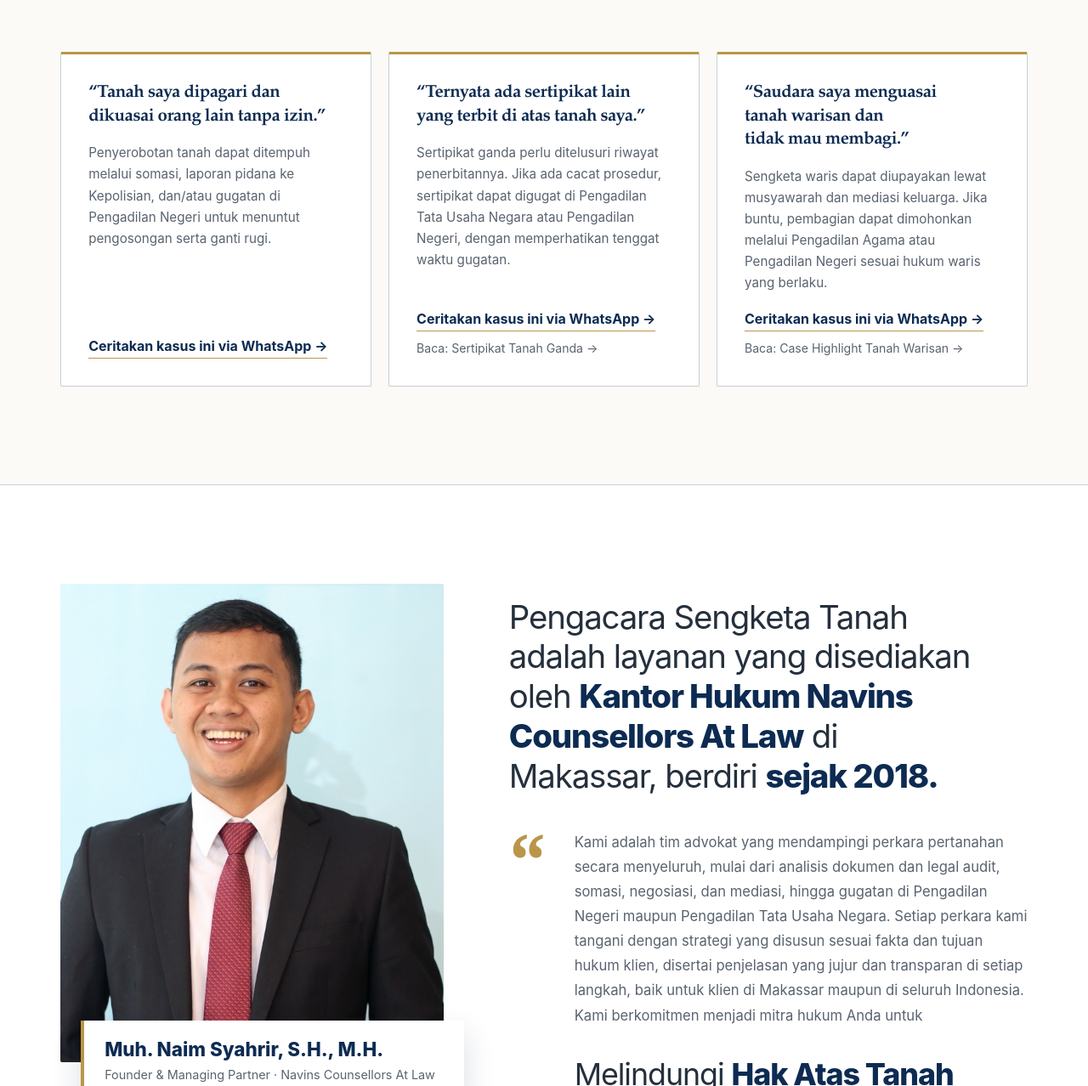
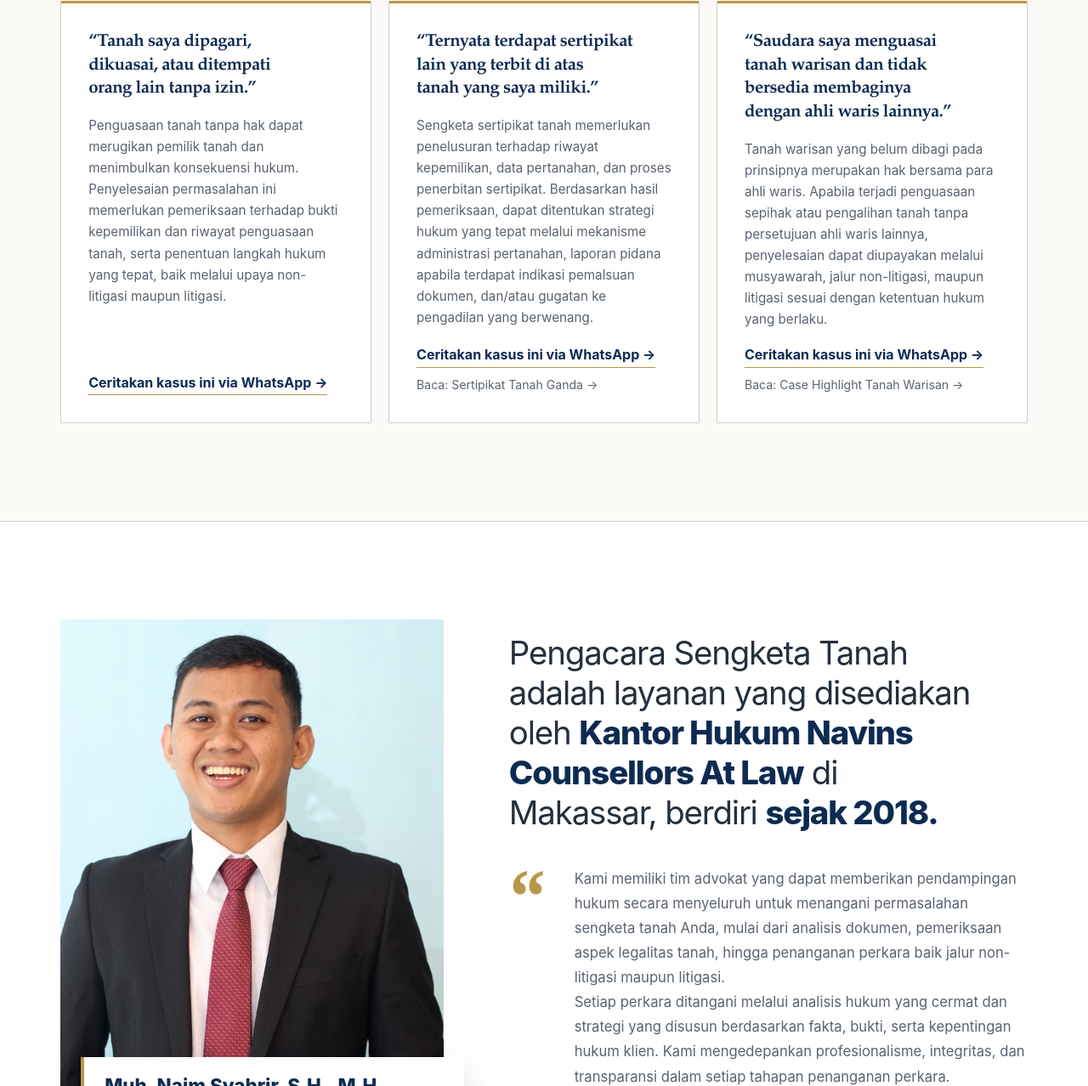
Before and after one commit to mrdevip15/sengketa-tanah-v2, a plain HTML site: page index.html in a window 1280 px wide. Shown: the part 2150-3428 px from the top of the page at 85% size. Drawn offline with Linux system fonts and the light colour scheme.

Commit message:
Update homepage copywriting for situations, service intro, and firm profile
Co-Authored-By: Claude Sonnet 5.5 <noreply@anthropic.com>

```diff
--- a/index.html
+++ b/index.html
@@ -273,12 +273,11 @@
               Lindungi Hak Atas Tanah Anda Dengan Pendampingan Hukum Yang Tepat!
             </p>
             <p>
-              Pengacara Sengketa Tanah adalah layanan jasa yang disediakan oleh
-              Kantor Hukum <strong>Navins Counsellors At Law</strong>. Kami
-              memiliki tim pengacara dengan pengetahuan dan pengalaman yang
-              sangat mendalam di bidang sengketa tanah, sehingga dapat
-              memberikan solusi dan strategi hukum yang tepat dalam menangani
-              permasalahan hukum sengketa tanah Anda.
+              Pengacara Sengketa Tanah merupakan layanan jasa hukum yang
+              disediakan oleh Kantor Hukum
+              <strong>Navins Counsellors At Law</strong>, yang memiliki
+              keahlian dan fokus penanganan perkara di bidang tanah dan
+              properti.
             </p>
             <p>
               Sengketa tanah memerlukan strategi hukum yang tepat karena setiap
@@ -308,8 +307,8 @@
           </div>
           <div class="situations-grid reveal">
             <article class="situation">
-              <h3>&ldquo;Tanah saya dipagari dan dikuasai orang lain tanpa izin.&rdquo;</h3>
-              <p>Penyerobotan tanah dapat ditempuh melalui somasi, laporan pidana ke Kepolisian, dan/atau gugatan di Pengadilan Negeri untuk menuntut pengosongan serta ganti rugi.</p>
+              <h3>&ldquo;Tanah saya dipagari, dikuasai, atau ditempati orang lain tanpa izin.&rdquo;</h3>
+              <p>Penguasaan tanah tanpa hak dapat merugikan pemilik tanah dan menimbulkan konsekuensi hukum. Penyelesaian permasalahan ini memerlukan pemeriksaan terhadap bukti kepemilikan dan riwayat penguasaan tanah, serta penentuan langkah hukum yang tepat, baik melalui upaya non-litigasi maupun litigasi.</p>
               <a
                 class="situation-cta"
                 href="https://wa.me/6285342917229?text=Halo%20Navins%20Counsellors%20At%20Law%2C%20tanah%20saya%20dikuasai%20orang%20lain%20tanpa%20izin.%20Saya%20ingin%20berkonsultasi.%0A%0A%28Ref%3A%20W-S-SEROBOT%29"
@@ -318,8 +317,8 @@
               >Ceritakan kasus ini via WhatsApp&nbsp;<span aria-hidden="true">&rarr;</span></a>
             </article>
             <article class="situation">
-              <h3>&ldquo;Ternyata ada sertipikat lain yang terbit di atas tanah saya.&rdquo;</h3>
-              <p>Sertipikat ganda perlu ditelusuri riwayat penerbitannya. Jika ada cacat prosedur, sertipikat dapat digugat di Pengadilan Tata Usaha Negara atau Pengadilan Negeri, dengan memperhatikan tenggat waktu gugatan.</p>
+              <h3>&ldquo;Ternyata terdapat sertipikat lain yang terbit di atas tanah yang saya miliki.&rdquo;</h3>
+              <p>Sengketa sertipikat tanah memerlukan penelusuran terhadap riwayat kepemilikan, data pertanahan, dan proses penerbitan sertipikat. Berdasarkan hasil pemeriksaan, dapat ditentukan strategi hukum yang tepat melalui mekanisme administrasi pertanahan, laporan pidana apabila terdapat indikasi pemalsuan dokumen, dan/atau gugatan ke pengadilan yang berwenang.</p>
               <a
                 class="situation-cta"
                 href="https://wa.me/6285342917229?text=Halo%20Navins%20Counsellors%20At%20Law%2C%20ada%20sertipikat%20lain%20yang%20terbit%20di%20atas%20tanah%20saya.%20Saya%20ingin%20berkonsultasi.%0A%0A%28Ref%3A%20W-S-GANDA%29"
@@ -329,8 +328,8 @@
               <a class="situation-read" href="sertipikat-tanah-ganda.html">Baca: Sertipikat Tanah Ganda <span aria-hidden="true">&rarr;</span></a>
             </article>
             <article class="situation">
-              <h3>&ldquo;Saudara saya menguasai tanah warisan dan tidak mau membagi.&rdquo;</h3>
-              <p>Sengketa waris dapat diupayakan lewat musyawarah dan mediasi keluarga. Jika buntu, pembagian dapat dimohonkan melalui Pengadilan Agama atau Pengadilan Negeri sesuai hukum waris yang berlaku.</p>
+              <h3>&ldquo;Saudara saya menguasai tanah warisan dan tidak bersedia membaginya dengan ahli waris lainnya.&rdquo;</h3>
+              <p>Tanah warisan yang belum dibagi pada prinsipnya merupakan hak bersama para ahli waris. Apabila terjadi penguasaan sepihak atau pengalihan tanah tanpa persetujuan ahli waris lainnya, penyelesaian dapat diupayakan melalui musyawarah, jalur non-litigasi, maupun litigasi sesuai dengan ketentuan hukum yang berlaku.</p>
               <a
                 class="situation-cta"
                 href="https://wa.me/6285342917229?text=Halo%20Navins%20Counsellors%20At%20Law%2C%20tanah%20warisan%20dikuasai%20salah%20satu%20ahli%20waris%20dan%20tidak%20mau%20dibagi.%20Saya%20ingin%20berkonsultasi.%0A%0A%28Ref%3A%20W-S-WARIS%29"
@@ -370,14 +369,24 @@
             </h2>
             <blockquote class="firm-intro-quote">
               <p>
-                Kami adalah tim advokat yang mendampingi perkara pertanahan
-                secara menyeluruh, mulai dari analisis dokumen dan legal audit,
-                somasi, negosiasi, dan mediasi, hingga gugatan di Pengadilan
-                Negeri maupun Pengadilan Tata Usaha Negara. Setiap perkara kami
-                tangani dengan strategi yang disusun sesuai fakta dan tujuan
-                hukum klien, disertai penjelasan yang jujur dan transparan di
-                setiap langkah, baik untuk klien di Makassar maupun di seluruh
-                Indonesia. Kami berkomitmen menjadi mitra hukum Anda untuk
+                Kami memiliki tim advokat yang dapat memberikan pendampingan
+                hukum secara menyeluruh untuk menangani permasalahan sengketa
+                tanah Anda, mulai dari analisis dokumen, pemeriksaan aspek
+                legalitas tanah, hingga penanganan perkara baik jalur
+                non-litigasi maupun litigasi.
+              </p>
+              <p>
+                Setiap perkara ditangani melalui analisis hukum yang cermat dan
+                strategi yang disusun berdasarkan fakta, bukti, serta
+                kepentingan hukum klien. Kami mengedepankan profesionalisme,
+                integritas, dan transparansi dalam setiap tahapan penanganan
+                perkara.
+              </p>
+              <p>
+                Kami juga berkomitmen untuk menjadi mitra hukum yang
+                profesional dalam melindungi hak atas tanah, serta memberikan
+                solusi hukum atas setiap permasalahan sengketa tanah yang
+                dihadapi oleh klien.
               </p>
               <p class="firm-intro-tagline">
                 Melindungi <strong>Hak Atas Tanah</strong> Anda dan
```
